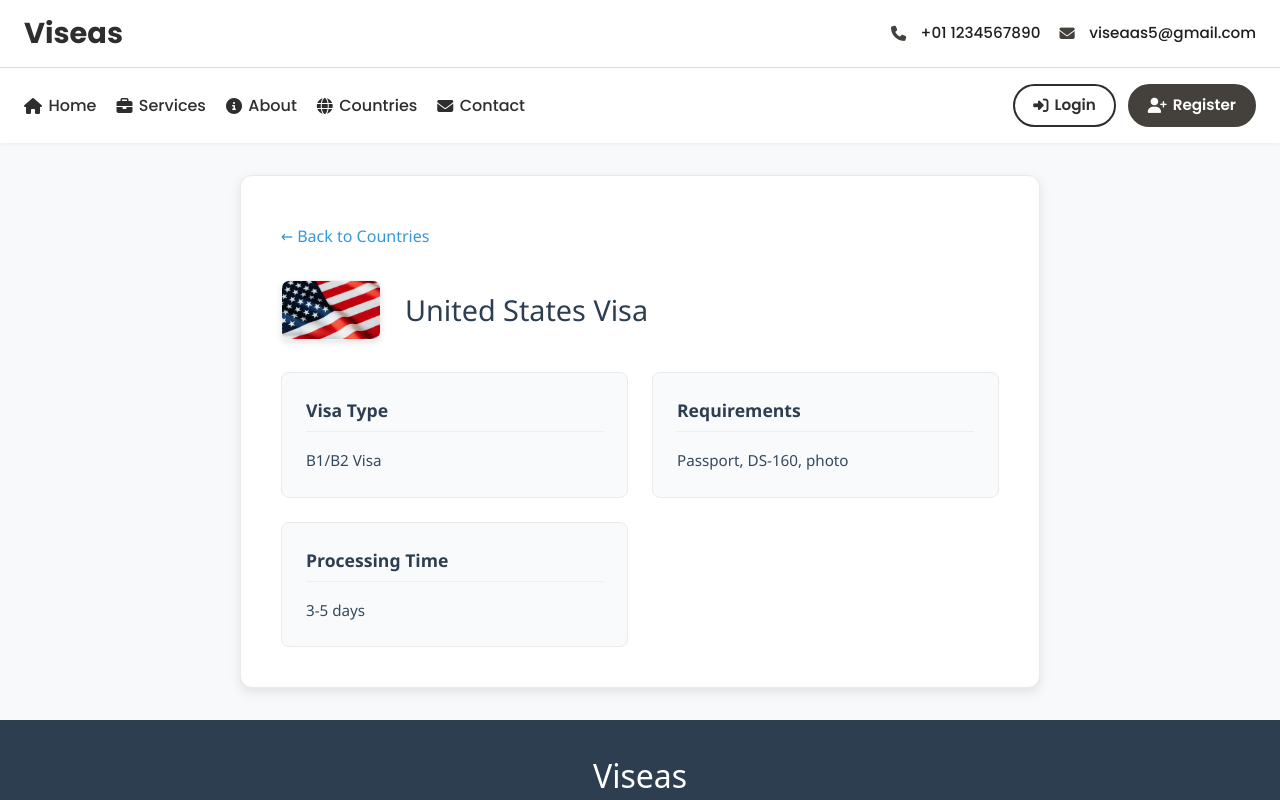
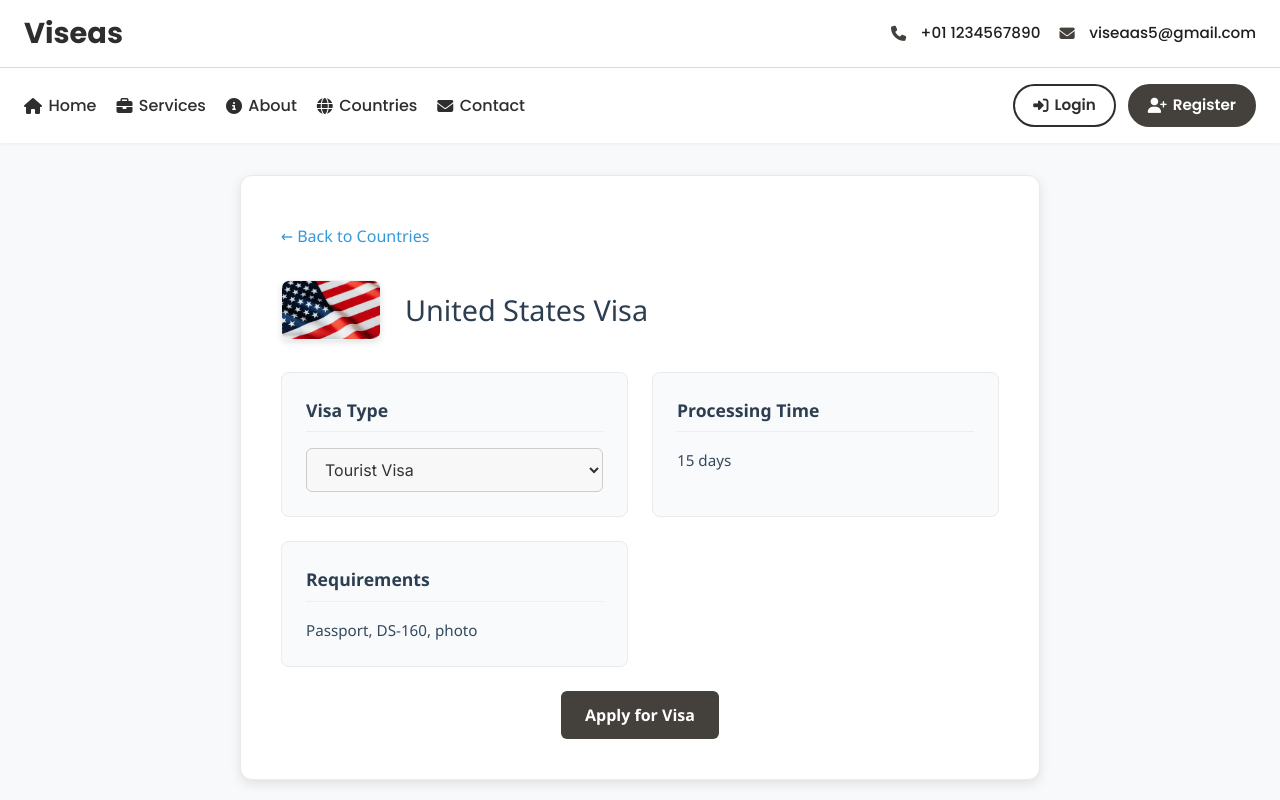
Before and after one commit to vrajparekh012/Visa_sevice, a React (Create React App) app in the folder viseas-react/: page /countries in a window 1280 px wide. Both pictures are taken after a click on the element "United States". Shown: the top 800 px of the page. Built offline with nearby package versions, Linux system fonts and the light colour scheme.

Commit message:
Update Countries.js

```diff
--- a/viseas-react/src/pages/Countries.js
+++ b/viseas-react/src/pages/Countries.js
@@ -1,7 +1,7 @@
 import React, { useState, useEffect } from 'react';
 import './Countries.css';
 
-// Flag imports from assets/flags
+// Flag imports
 import usFlag from '../assets/flags/us.jpg';
 import caFlag from '../assets/flags/ca.jpg';
 import ukFlag from '../assets/flags/uk.jpg';
@@ -11,26 +11,26 @@ import frFlag from '../assets/flags/fr.jpg';
 import jpFlag from '../assets/flags/jp.jpg';
 import sgFlag from '../assets/flags/sg.jpg';
 import aeFlag from '../assets/flags/ae.jpg';
-import chFlag from '../assets/flags/ch.jpg'; // China flag
+import chFlag from '../assets/flags/ch.jpg';
 
 function Countries() {
   const [countries, setCountries] = useState([]);
   const [loading, setLoading] = useState(true);
   const [selectedCountry, setSelectedCountry] = useState(null);
+  const [selectedVisaType, setSelectedVisaType] = useState('');
 
   useEffect(() => {
-    // Sample data with flag imports
     const sampleCountries = [
-      { id: 1, name: 'United States', flag: usFlag, visaType: 'B1/B2 Visa', requirements: 'Passport, DS-160, photo', processingTime: '3-5 days' },
-      { id: 2, name: 'Canada', flag: caFlag, visaType: 'Visitor Visa', requirements: 'Passport, proof of funds', processingTime: '14 days' },
-      { id: 3, name: 'United Kingdom', flag: ukFlag, visaType: 'Standard Visitor', requirements: 'Passport, bank statements', processingTime: '3 weeks' },
+      { id: 1, name: 'United States', flag: usFlag, visaType: 'B1/B2 Visa', requirements: 'Passport, DS-160, photo', processingTime: '15 days' },
+      { id: 2, name: 'Canada', flag: caFlag, visaType: 'Visitor Visa', requirements: 'Passport, proof of funds', processingTime: '20 days' },
+      { id: 3, name: 'United Kingdom', flag: ukFlag, visaType: 'Standard Visitor', requirements: 'Passport, bank statements', processingTime: '25 days' },
       { id: 4, name: 'Australia', flag: auFlag, visaType: 'Visitor (600)', requirements: 'Passport, health insurance', processingTime: '1 month' },
-      { id: 5, name: 'Germany', flag: deFlag, visaType: 'Schengen Visa', requirements: 'Passport, travel insurance', processingTime: '15 days' },
-      { id: 6, name: 'France', flag: frFlag, visaType: 'Schengen Visa', requirements: 'Passport, accommodation proof', processingTime: '10-15 days' },
-      { id: 7, name: 'Japan', flag: jpFlag, visaType: 'Tourist Visa', requirements: 'Passport, itinerary', processingTime: '5 days' },
-      { id: 8, name: 'Singapore', flag: sgFlag, visaType: 'Tourist Visa', requirements: 'Passport, return ticket', processingTime: '3 days' },
-      { id: 9, name: 'UAE', flag: aeFlag, visaType: 'Visit Visa', requirements: 'Passport, photo', processingTime: '2-4 days' },
-      { id: 10, name: 'China', flag: chFlag, visaType: 'Tourist Visa', requirements: 'Passport, invitation letter', processingTime: '1-2 weeks' }
+      { id: 5, name: 'Germany', flag: deFlag, visaType: 'Schengen Visa', requirements: 'Passport, travel insurance', processingTime: '2 months' },
+      { id: 6, name: 'France', flag: frFlag, visaType: 'Schengen Visa', requirements: 'Passport, accommodation proof', processingTime: '15 days' },
+      { id: 7, name: 'Japan', flag: jpFlag, visaType: 'Tourist Visa', requirements: 'Passport, itinerary', processingTime: '20 days' },
+      { id: 8, name: 'Singapore', flag: sgFlag, visaType: 'Tourist Visa', requirements: 'Passport, return ticket', processingTime: '25 days' },
+      { id: 9, name: 'UAE', flag: aeFlag, visaType: 'Visit Visa', requirements: 'Passport, photo', processingTime: '1 month' },
+      { id: 10, name: 'China', flag: chFlag, visaType: 'Tourist Visa', requirements: 'Passport, invitation letter', processingTime: '2 months' }
     ];
 
     setCountries(sampleCountries);
@@ -39,10 +39,17 @@ function Countries() {
 
   const handleCountryClick = (country) => {
     setSelectedCountry(country);
+    setSelectedVisaType(country.visaType);
   };
 
   const handleBackClick = () => {
     setSelectedCountry(null);
+  };
+
+  // Handle Apply button click
+  const handleApplyClick = () => {
+    console.log(`Applying for ${selectedVisaType} in ${selectedCountry.name}`);
+    alert(`Application submitted for ${selectedVisaType} in ${selectedCountry.name}`);
   };
 
   if (loading) return <div className="loading">Loading visa information...</div>;
@@ -53,7 +60,7 @@ function Countries() {
         <>
           <div className="header-section">
             <h1>Explore Visa Options</h1>
-            <p>Discover visa requirements for 9+ countries</p>
+            <p>Discover visa requirements for multiple countries</p>
           </div>
 
           <div className="horizontal-scroll">
@@ -80,19 +87,36 @@ function Countries() {
             <img src={selectedCountry.flag} alt={`${selectedCountry.name} flag`} className="detail-flag-img" />
             <h2>{selectedCountry.name} Visa</h2>
           </div>
+
           <div className="details-grid">
             <div className="detail-item">
               <h4>Visa Type</h4>
-              <p>{selectedCountry.visaType}</p>
+              <select
+                value={selectedVisaType}
+                onChange={(e) => setSelectedVisaType(e.target.value)}
+              >
+                <option value="Tourist Visa">Tourist Visa</option>
+                <option value="Business Visa">Business Visa</option>
+                <option value="Student Visa">Student Visa</option>
+              </select>
             </div>
+
+            <div className="detail-item">
+              <h4>Processing Time</h4>
+              <p>{selectedCountry.processingTime}</p>
+            </div>
+
             <div className="detail-item">
               <h4>Requirements</h4>
               <p>{selectedCountry.requirements}</p>
             </div>
-            <div className="detail-item">
-              <h4>Processing Time</h4>
-              <p>{selectedCountry.processingTime}</p>
-            </div>
+          </div>
+
+          {/* Apply Button */}
+          <div className="apply-btn-container">
+            <button onClick={handleApplyClick} className="apply-btn">
+              Apply for Visa
+            </button>
           </div>
         </div>
       )}
```
